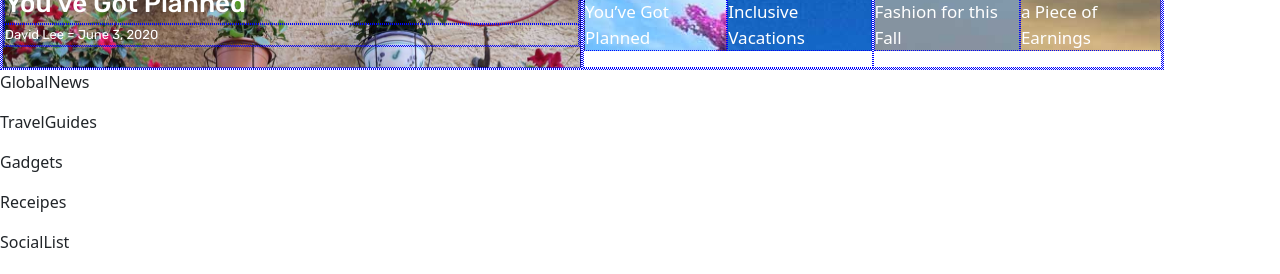
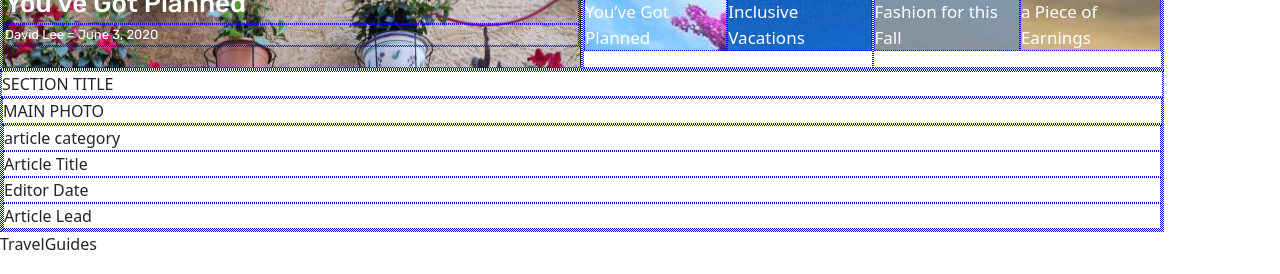
Before and after one commit to MarcNowak/Demo---Layout-Newspaper-Magazine, a React (Create React App) app: page / in a window 1280 px wide. Shown: the part 523-797 px from the top of the page. Built offline with nearby package versions, Linux system fonts and the light colour scheme.

Commit message:
Add Task_007_GlobalNews - flexbox - in progress

```diff
--- a/src/components/common/GlobalNews.js
+++ b/src/components/common/GlobalNews.js
@@ -5,8 +5,30 @@ import styles from './GlobalNews.module.scss';
 
 const GlobalNews = ({ children }) => (
   <div className={styles.root}>
-    <div>
-      <p>GlobalNews</p>
+    <div className={styles.container}>
+      <div className={styles.sectionTitle}>
+        SECTION TITLE
+      </div>
+      <div className={styles.leftArticleWrapper}>
+        <div className={styles.mainArticlePhoto}>
+          MAIN PHOTO
+        </div>
+        <div className={styles.articleDetails}>
+          <div className={styles.articleCetegory}>
+            article category
+          </div>
+          <div className={styles.articleTitle}>
+            Article Title
+          </div>
+          <div className={styles.editorDate}>
+            Editor Date
+          </div>
+          <div className={styles.articleLead}>
+            Article Lead
+          </div>
+        </div>
+      </div>
+
     </div>
   </div>
 );
--- a/src/components/common/GlobalNews.module.scss
+++ b/src/components/common/GlobalNews.module.scss
@@ -0,0 +1,19 @@
+@import '../../styles/settings.scss';
+
+.root {
+  * {border: 1px dotted blue;}
+
+  .container {
+
+
+    .sectionTitle {
+      display: flex;
+      flex: 1;
+    }
+
+    .leftArticleWrapper {
+
+      flex: 2;
+    }
+  }
+}
```
Also changed, not shown: public/images/articles/GlobalNewsMainArticlePhoto.jpg (added).
